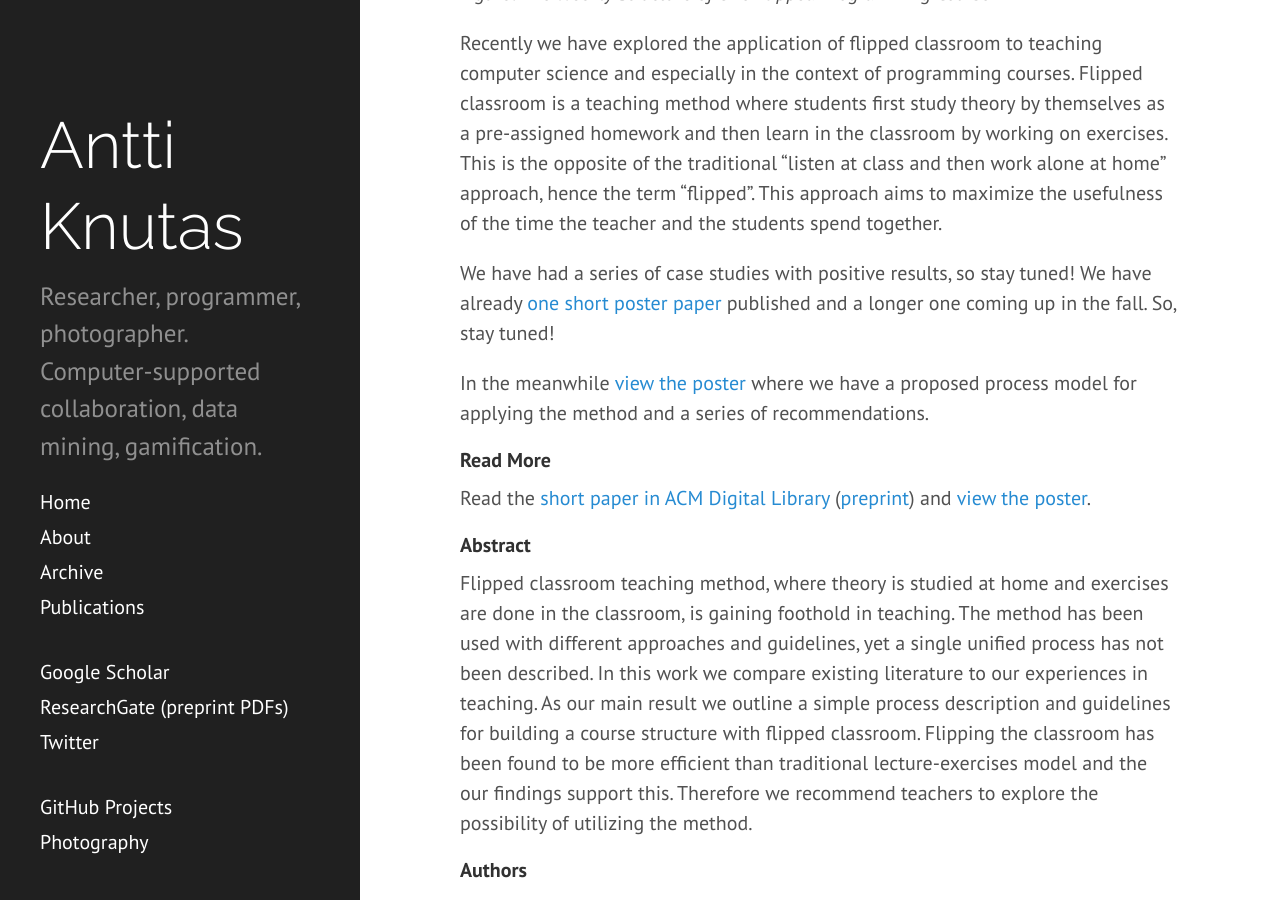
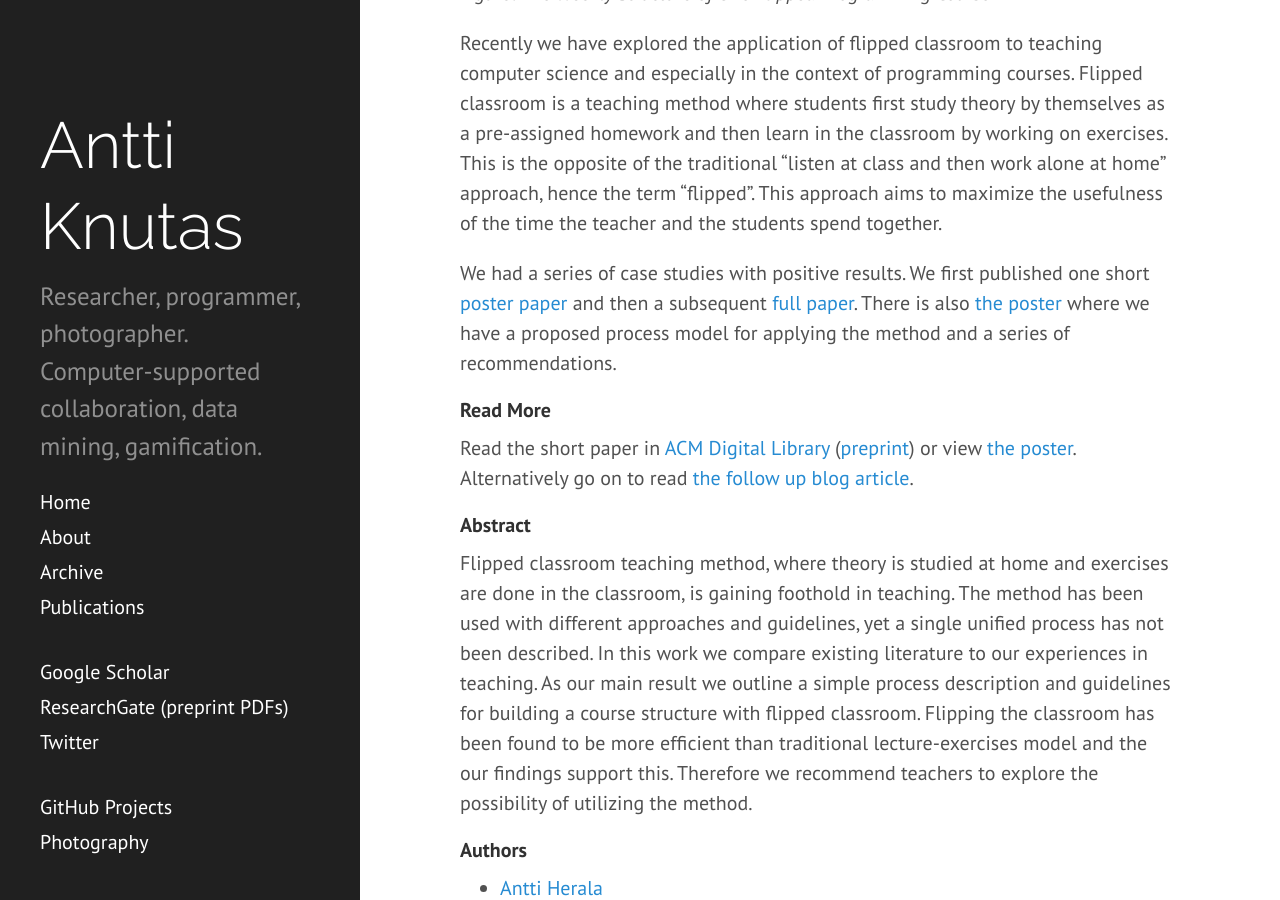
Before and after one commit to aknutas/aknutas.github.io, a Jekyll site: the page built from _posts/2016-06-02-flipped-pt-1.md, in a window 1280 px wide and 900 px high, scrolled down 455 px. Built offline with Jekyll 4.4.1, drawn with Linux system fonts in a browser that asks for light colours.

Commit message:
Cleaned and revised old articles on flipped classroom

```diff
--- a/_posts/2016-06-02-flipped-pt-1.md
+++ b/_posts/2016-06-02-flipped-pt-1.md
@@ -12,12 +12,10 @@
 
 Recently we have explored the application of flipped classroom to teaching computer science and especially in the context of programming courses. Flipped classroom is a teaching method where students first study theory by themselves as a pre-assigned homework and then learn in the classroom by working on exercises. This is the opposite of the traditional "listen at class and then work alone at home" approach, hence the term "flipped". This approach aims to maximize the usefulness of the time the teacher and the students spend together.
 
-We have had a series of case studies with positive results, so stay tuned! We have already [one short poster paper](https://www.researchgate.net/publication/301454228_Teaching_programming_with_flipped_classroom_method_a_study_from_two_programming_courses) published and a longer one coming up in the fall. So, stay tuned!
-
-In the meanwhile [view the poster](http://doi.org/10.5281/zenodo.495582) where we have a proposed process model for applying the method and a series of recommendations.
+We had a series of case studies with positive results. We first published one short [poster paper](https://www.researchgate.net/publication/301454228_Teaching_programming_with_flipped_classroom_method_a_study_from_two_programming_courses) and then a subsequent [full paper]({% post_url 2016-07-12-flipped-pt-2 %}). There is also [the poster](http://doi.org/10.5281/zenodo.495582) where we have a proposed process model for applying the method and a series of recommendations.
 
 #### Read More
-Read the [short paper in ACM Digital Library](http://dl.acm.org/citation.cfm?id=2828983) ([preprint](https://www.researchgate.net/publication/301454228_Teaching_programming_with_flipped_classroom_method_a_study_from_two_programming_courses)) and [view the poster](http://doi.org/10.5281/zenodo.495582).
+Read the short paper in [ACM Digital Library](http://dl.acm.org/citation.cfm?id=2828983) ([preprint](https://www.researchgate.net/publication/301454228_Teaching_programming_with_flipped_classroom_method_a_study_from_two_programming_courses)) or view [the poster](http://doi.org/10.5281/zenodo.495582). Alternatively go on to read [the follow up blog article]({% post_url 2016-07-12-flipped-pt-2 %}).
 
 #### Abstract
 Flipped classroom teaching method, where theory is studied at home and exercises are done in the classroom, is gaining foothold in teaching. The method has been used with different approaches and guidelines, yet a single unified process has not been described. In this work we compare existing literature to our experiences in teaching. As our main result we outline a simple process description and guidelines for building a course structure with flipped classroom. Flipping the classroom has been found to be more efficient than traditional lecture-exercises model and the our findings support this. Therefore we recommend teachers to explore the possibility of utilizing the method.
```
Also changed, not shown: _posts/2016-07-12-flipped-pt-2.md (+1 -1 lines).
